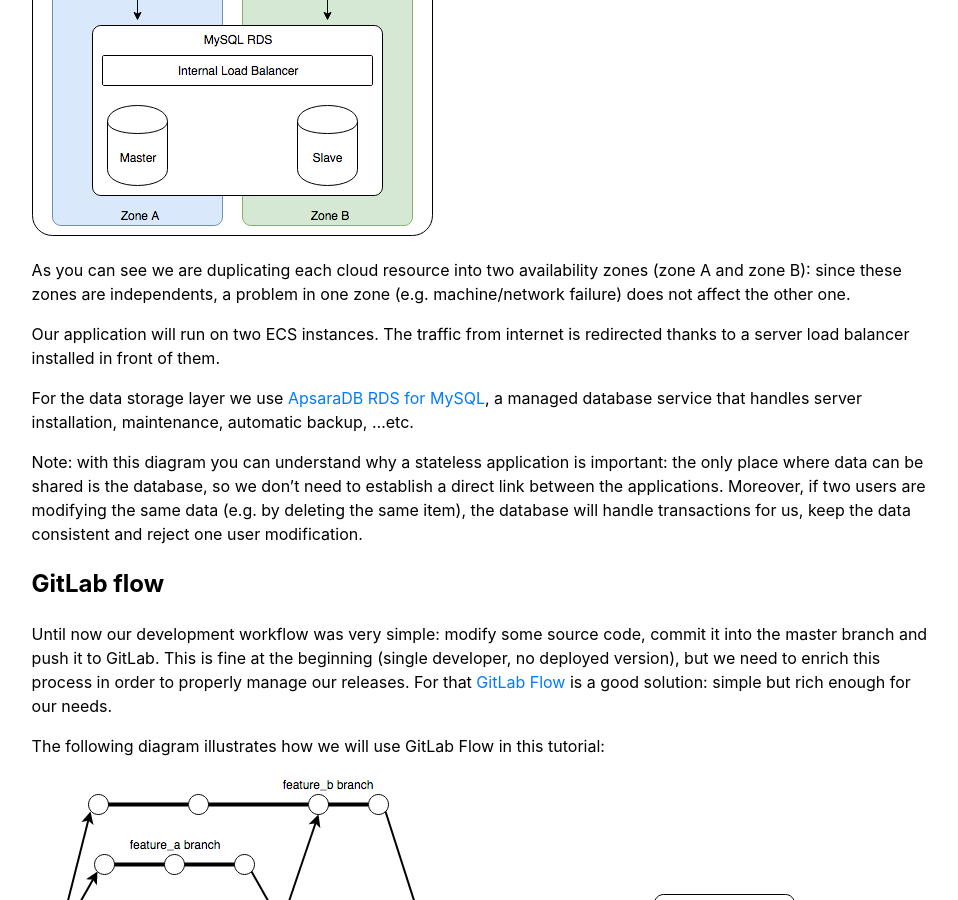
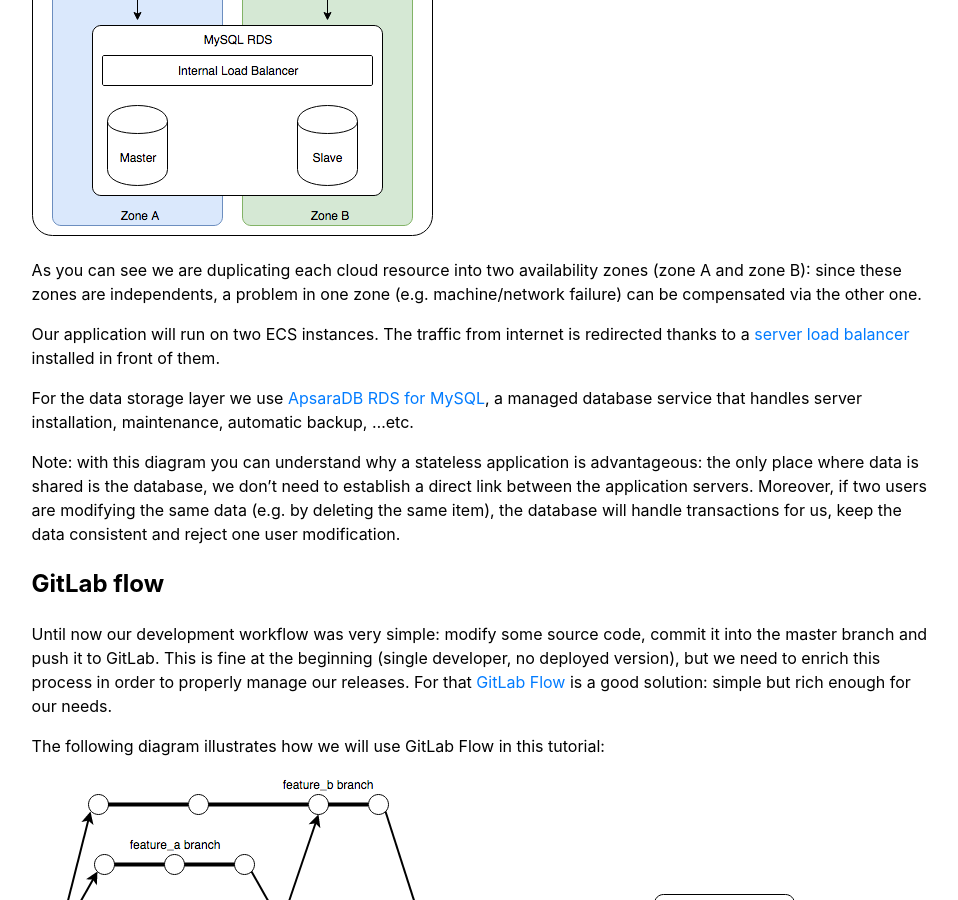
Before and after one commit to alibabacloud-howto/devops, a Jekyll site: the page built from tutorials/devops_for_small_to_medium_web_applications/part_04_continuous_delivery.md, in a window 1280 px wide and 900 px high, scrolled down 1317 px. Shown: the whole window, without its empty margins (266-1224 px from the left). Built offline with Jekyll 4.4.1, drawn with Linux system fonts in a browser that asks for light colours; our own code applies the rules of GitHub Pages for plain Markdown files.

Commit message:
Improve the "Highly available architecture" section.

```diff
--- a/tutorials/devops_for_small_to_medium_web_applications/part_04_continuous_delivery.md
+++ b/tutorials/devops_for_small_to_medium_web_applications/part_04_continuous_delivery.md
@@ -41,16 +41,16 @@ The following diagram shows a simplified view of our architecture:
 ![HA architecture](images/diagrams/ha-architecture.png)
 
 As you can see we are duplicating each cloud resource into two availability zones (zone A and zone B): since these zones
-are independents, a problem in one zone (e.g. machine/network failure) does not affect the other one.
-
-Our application will run on two ECS instances. The traffic from internet is redirected thanks to a server load balancer
-installed in front of them.
+are independents, a problem in one zone (e.g. machine/network failure) can be compensated via the other one.
+
+Our application will run on two ECS instances. The traffic from internet is redirected thanks to a
+[server load balancer](https://en.wikipedia.org/wiki/Load_balancing_(computing)) installed in front of them.
 
 For the data storage layer we use [ApsaraDB RDS for MySQL](https://www.alibabacloud.com/product/apsaradb-for-rds-mysql),
 a managed database service that handles server installation, maintenance, automatic backup, ...etc.
 
-Note: with this diagram you can understand why a stateless application is important: the only place where data can be
-shared is the database, so we don't need to establish a direct link between the applications. Moreover, if two users
+Note: with this diagram you can understand why a stateless application is advantageous: the only place where data is
+shared is the database, we don't need to establish a direct link between the application servers. Moreover, if two users
 are modifying the same data (e.g. by deleting the same item), the database will handle transactions for us, keep
 the data consistent and reject one user modification.
 
```
